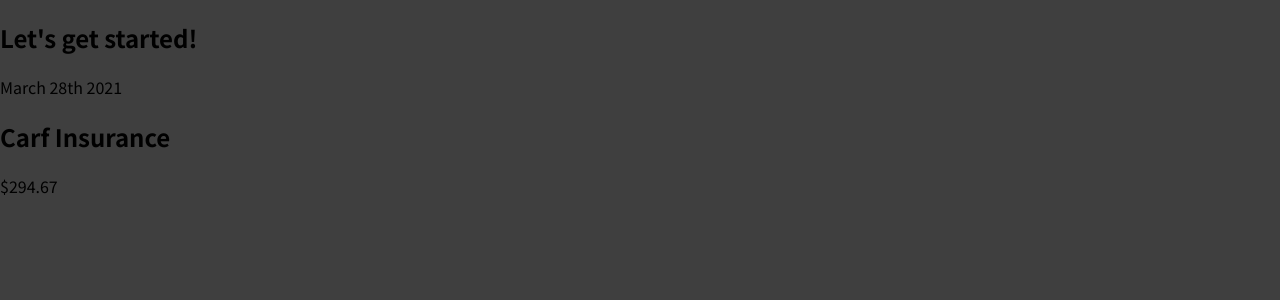
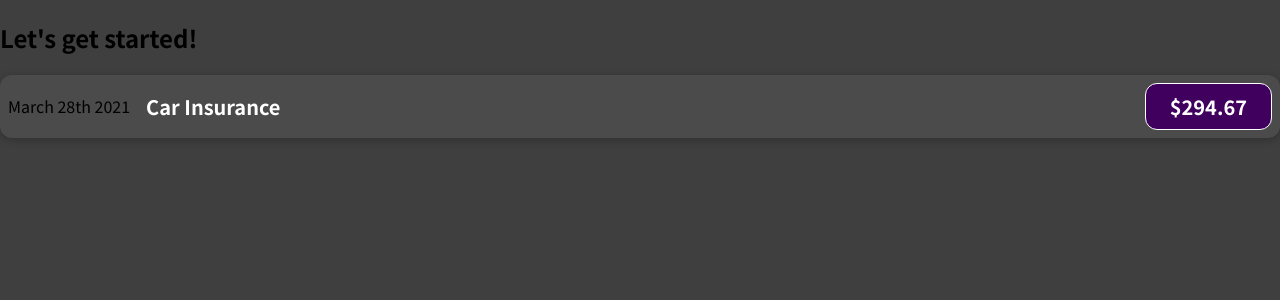
Before and after one commit to jaytula/react-complete-guide-v2, a React (Create React App) app in the folder react-basics/: page / in a window 1280 px wide. Shown: the top 300 px of the page. Built offline with nearby package versions, Linux system fonts and the light colour scheme.

Commit message:
34. Adding Basic CSS Styling

```diff
--- /dev/null
+++ b/react-basics/src/components/ExpenseItem.css
@@ -0,0 +1,56 @@
+.expense-item {
+  display: flex;
+  justify-content: space-between;
+  align-items: center;
+  box-shadow: 0 2px 8px rgba(0, 0, 0, 0.25);
+  padding: 0.5rem;
+  margin: 1rem 0;
+  border-radius: 12px;
+  background-color: #4b4b4b;
+}
+
+.expense-item__description {
+  display: flex;
+  flex-direction: column;
+  gap: 1rem;
+  align-items: flex-end;
+  flex-flow: column-reverse;
+  justify-content: flex-start;
+  flex: 1;
+}
+
+.expense-item h2 {
+  color: #3a3a3a;
+  font-size: 1rem;
+  flex: 1;
+  margin: 0 1rem;
+  color: white;
+}
+
+.expense-item__price {
+  font-size: 1rem;
+  font-weight: bold;
+  color: white;
+  background-color: #40005d;
+  border: 1px solid white;
+  padding: 0.5rem;
+  border-radius: 12px;
+}
+
+@media (min-width: 580px) {
+  .expense-item__description {
+    flex-direction: row;
+    align-items: center;
+    justify-content: flex-start;
+    flex: 1;
+  }
+
+  .expense-item__description h2 {
+    font-size: 1.25rem;
+  }
+
+  .expense-item__price {
+    font-size: 1.25rem;
+    padding: 0.5rem 1.5rem;
+  }
+}
--- a/react-basics/src/components/ExpenseItem.tsx
+++ b/react-basics/src/components/ExpenseItem.tsx
@@ -1,10 +1,12 @@
+import "./ExpenseItem.css";
+
 function ExpenseItem() {
   return (
-    <div>
+    <div className="expense-item">
       <div>March 28th 2021</div>
-      <div>
-        <h2>Carf Insurance</h2>
-        <div>$294.67</div>
+      <div className="expense-item__description">
+        <h2>Car Insurance</h2>
+        <div className="expense-item__price">$294.67</div>
       </div>
     </div>
   );
```
